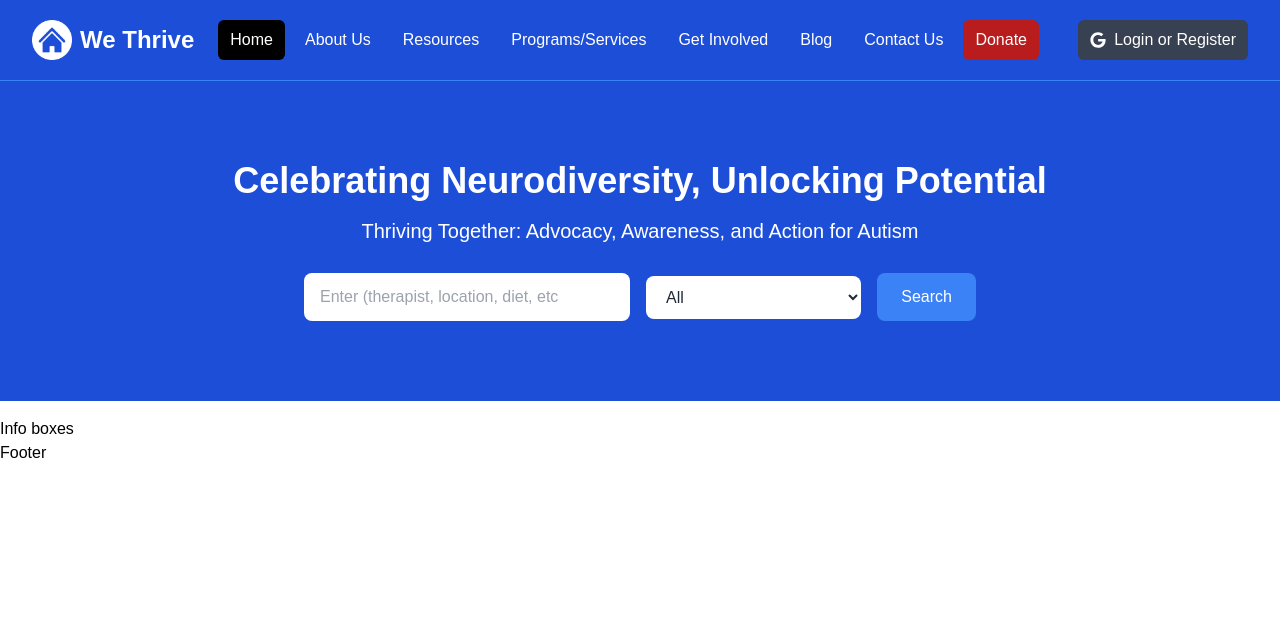
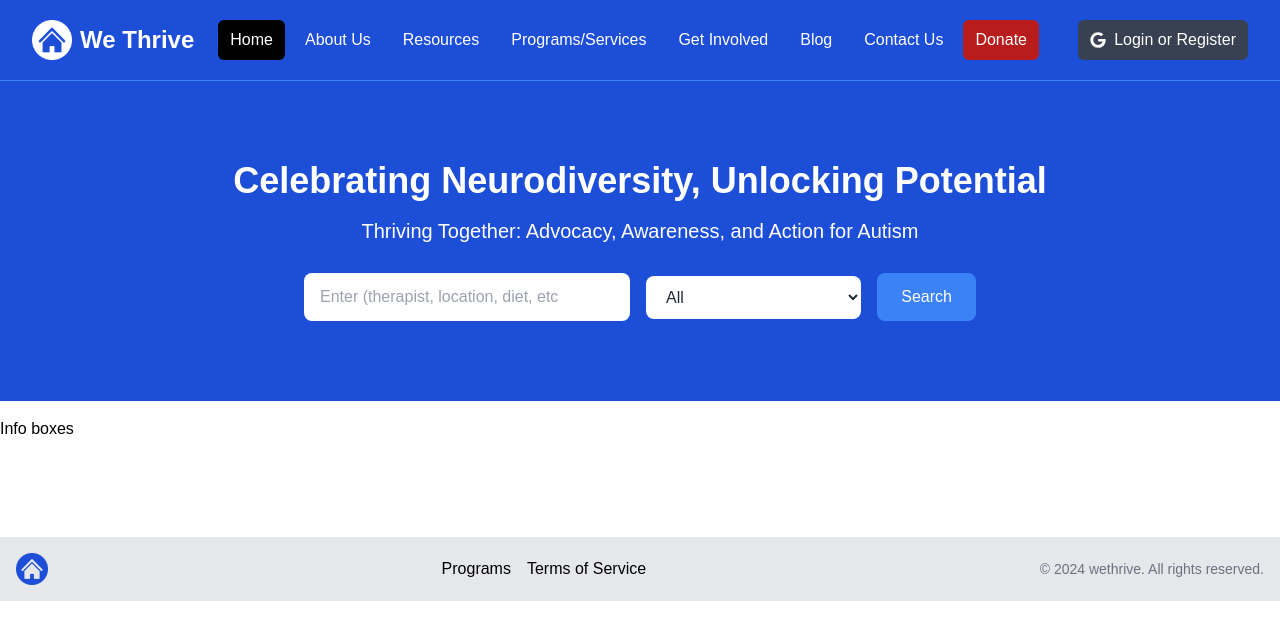
Before and after one commit to moraaruth/WeThrive, a Next.js app: page / in a window 1280 px wide. Shown: the top 640 px of the page. Built offline with nearby package versions, Linux system fonts and the light colour scheme.

Commit message:
adding footer

```diff
--- a/components/Footer.jsx
+++ b/components/Footer.jsx
@@ -1,5 +1,36 @@
+import Link from "next/link";
+import Image from "next/image";
+import logo from "@/assets/images/logo.png"
+
 const Footer = () => {
-    return ( <div>Footer</div> );
+    return (
+        <footer className="bg-gray-200 py-4 mt-24">
+        <div
+          className="container mx-auto flex flex-col md:flex-row items-center justify-between px-4"
+        >
+          <div className="mb-4 md:mb-0">
+            <Image src={logo} alt="Logo" className="h-8 w-auto" />
+          </div>
+          <div
+            className="flex flex-wrap justify-center md:justify-start mb-4 md:mb-0"
+          >
+            <ul className="flex space-x-4">
+              <li>
+                  <Link href="/programs">Programs</Link>
+                  </li>
+              <li>
+                  <Link href="/">Terms of Service</Link>
+                  </li>
+            </ul>
+          </div>
+          <div>
+            <p className="text-sm text-gray-500 mt-2 md:mt-0">
+              &copy; 2024 wethrive. All rights reserved.
+            </p>
+          </div>
+        </div>
+      </footer>
+     );
 }
 
 export default Footer;
```
